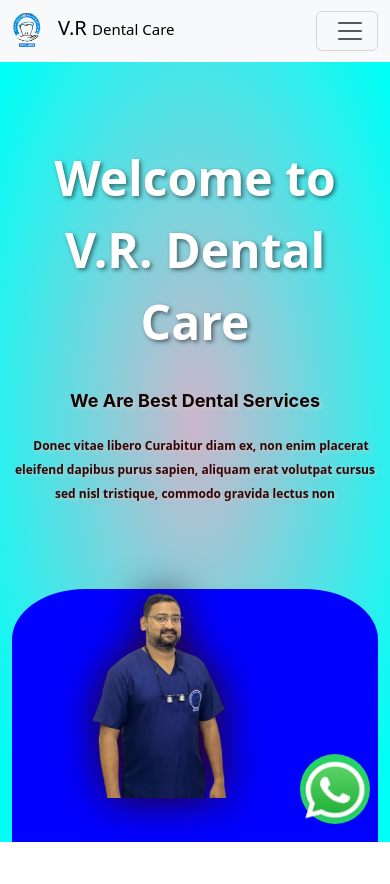
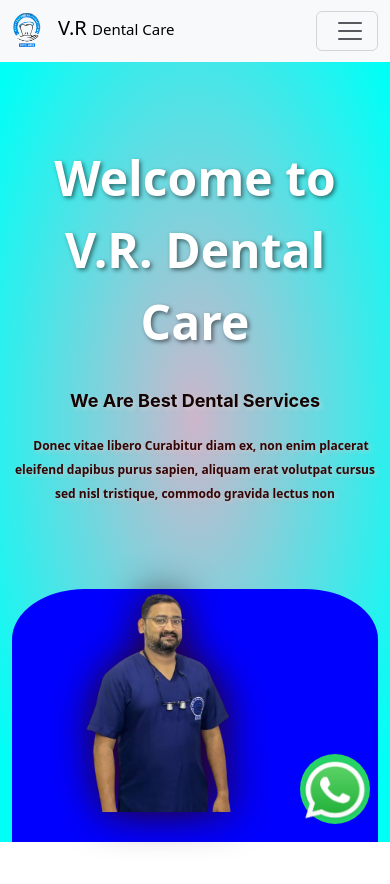
Before and after one commit to Pavan20kumar/V.R-Dental-care, a React (Create React App) app: page / in a window 390 px wide. Shown: the top 884 px of the page. Built offline with nearby package versions, Linux system fonts and the light colour scheme.

Commit message:
Update int.css

```diff
--- a/src/component/Introduction/int.css
+++ b/src/component/Introduction/int.css
@@ -66,7 +66,7 @@
 }
 @media only screen and (max-width: 786px) {
    .image img{
-    width: 57%;
+    width: 60%;
     padding-right: 52px;
     filter: drop-shadow(1px 1px 20px rgb(43, 3, 14));
 
```
